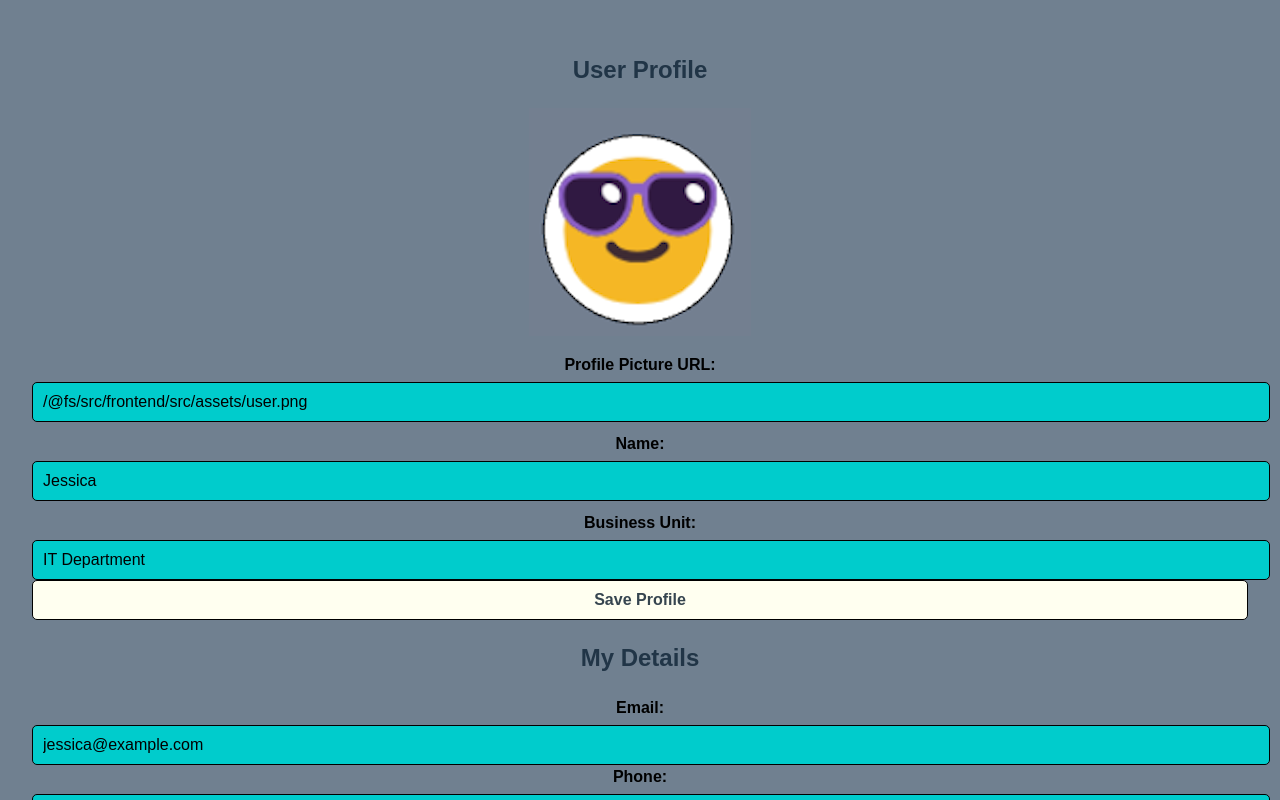
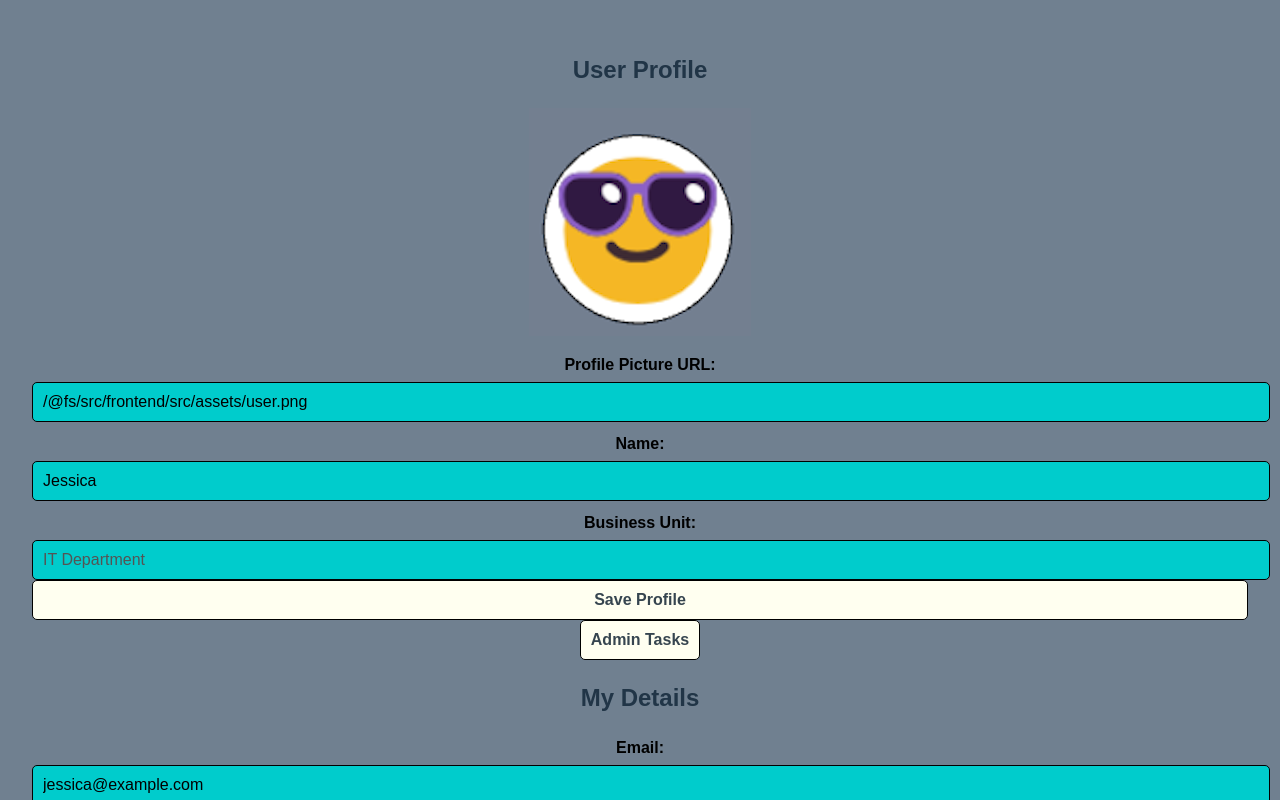
Before and after one commit to LukeZHar/MERN-Wizards-T3A2-B, a React (Vite) app in the folder src/frontend/: page /user-profile in a window 1280 px wide. Shown: the top 800 px of the page. Built offline with nearby package versions, Linux system fonts and the light colour scheme.

Commit message:
feat: Implemented button that directs Admin users to admin only page

```diff
--- a/src/frontend/src/pages/UserProfile.jsx
+++ b/src/frontend/src/pages/UserProfile.jsx
@@ -1,8 +1,10 @@
 import React from "react";
 import { useUserProfile } from "../contexts/UserProfileContext";
+import { Navigate, useNavigate } from "react-router-dom";
 
 export default function UserProfileEdit() {
     const { user, updateUser } = useUserProfile();
+    const navigate = useNavigate();
 
     if (!user) {
         return <p>Loading...</p>
@@ -31,6 +33,7 @@ export default function UserProfileEdit() {
 
     return (
         <div className="profile-page">
+
             {/* User Profile Form, change code to support img upload */}
             <form onSubmit={handleProfileSubmit}>
                 <h2>User Profile</h2>
@@ -61,12 +64,13 @@ export default function UserProfileEdit() {
                     type="text"
                     name="businessUnit"
                     value={user.businessUnit}
-                    onChange={handleInputChange}
-                    required
+                    disabled
                 />
-
                 <button type="submit">Save Profile</button>
             </form>
+
+            {/* Directs user to admin only area */}
+            <button onClick={() => Navigate('/admin')}>Admin Tasks</button>
 
             {/* User Details Form */}
             <form onSubmit={handleDetailsSubmit}>
```
